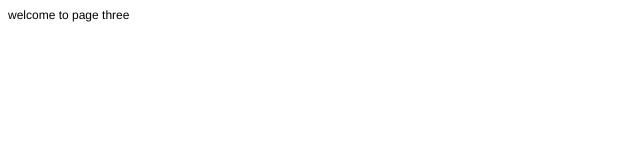
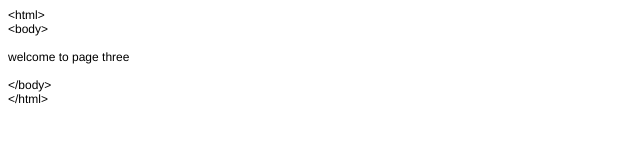
Before and after one commit to AghaAmil/git-basic, a plain HTML site: page practice-files/page3.html in a window 1280 px wide. Shown: the whole page, without its empty margins (0-640 px from the left). Drawn offline with Linux system fonts and the light colour scheme.

Commit message:
add html tags to all pages

```diff
--- a/practice-files/page3.html
+++ b/practice-files/page3.html
@@ -7,10 +7,18 @@
   <meta name="Generator" content="Cocoa HTML Writer">
   <meta name="CocoaVersion" content="2299.6">
   <style type="text/css">
-    p.p1 {margin: 0.0px 0.0px 0.0px 0.0px; font: 12.0px Helvetica}
+    p.p1 {margin: 0.0px 0.0px 0.0px 0.0px; font: 12.0px Helvetica; -webkit-text-stroke: #000000}
+    p.p2 {margin: 0.0px 0.0px 0.0px 0.0px; font: 12.0px Helvetica; -webkit-text-stroke: #000000; min-height: 14.0px}
+    span.s1 {font-kerning: none}
   </style>
 </head>
 <body>
-<p class="p1">welcome to page three</p>
+<p class="p1"><span class="s1">&lt;html&gt;</span></p>
+<p class="p1"><span class="s1">&lt;body&gt;</span></p>
+<p class="p2"><span class="s1"></span><br></p>
+<p class="p1"><span class="s1">welcome to page three</span></p>
+<p class="p2"><span class="s1"></span><br></p>
+<p class="p1"><span class="s1">&lt;/body&gt;</span></p>
+<p class="p1"><span class="s1">&lt;/html&gt;</span></p>
 </body>
 </html>
```
Also changed, not shown: practice-files/page1.html (+7 -0 lines), practice-files/page2.html (+7 -0 lines), 1 other file.
